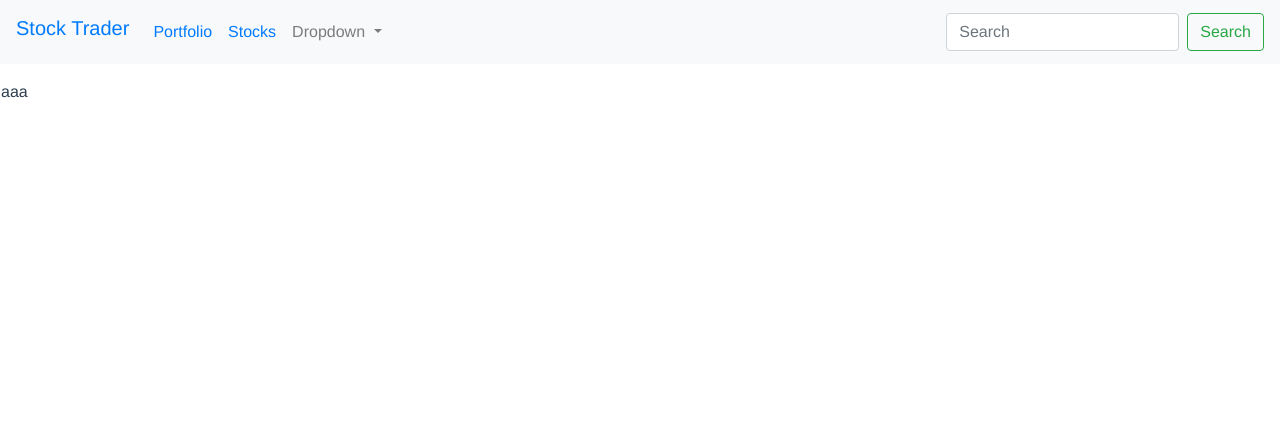
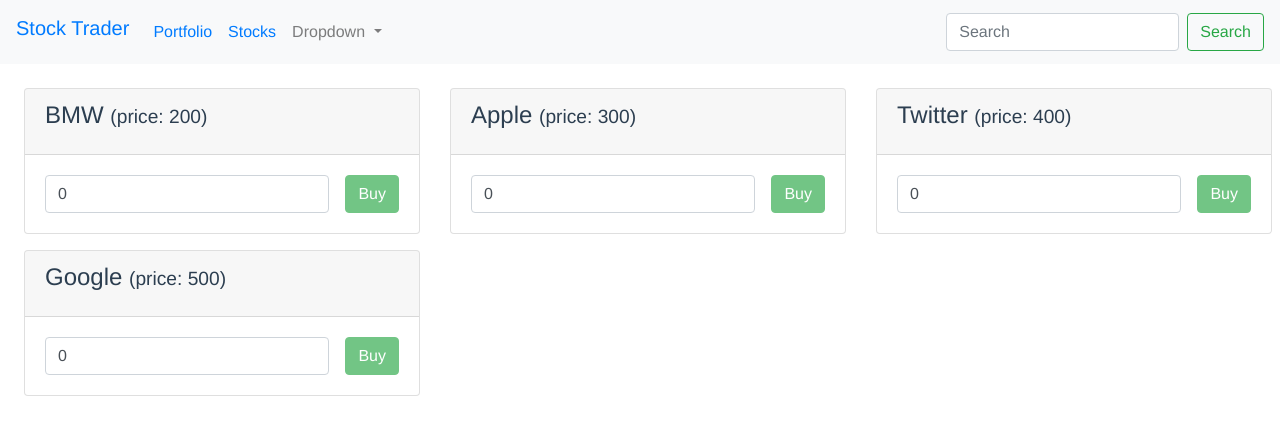
Before and after one commit to hareeshcs33/stock-trader-vue, a Vue app: page /#/stocks in a window 1280 px wide. Shown: the top 432 px of the page. Built offline with nearby package versions, Linux system fonts and the light colour scheme.

Commit message:
UI Updates.

```diff
--- a/package.json
+++ b/package.json
@@ -15,7 +15,7 @@
     "jquery": "^3.4.1",
     "vue": "^2.5.2",
     "vue-router": "^3.1.6",
-    "vuex": "^3.3.0"
+    "vuex": "^3.5.1"
   },
   "devDependencies": {
     "autoprefixer": "^7.1.2",
--- a/src/App.vue
+++ b/src/App.vue
@@ -15,18 +15,12 @@
 import HeaderComponent from '@/components/header-component.vue'
 
 export default {
-  name: 'App',
-  data() {
-    return {
-
-    }
-  },
   components: {
     HeaderComponent,
   },
   created(){
     this.$store.dispatch('initStocks');
-  },
+  }
 }
 </script>
 
--- a/src/components/stocks/Stocks.vue
+++ b/src/components/stocks/Stocks.vue
@@ -1,5 +1,5 @@
 <template>
-    <div class="row">aaa
+    <div class="row">
        <stock
             v-for="(stock, index) in stocks"
             :key="index"
@@ -15,7 +15,7 @@
     },
     computed: {
         stocks(){
-            console.log('computed stocks', this.$store.getters.stocks)
+            // console.log('computed stocks', this.$store.getters.stocks);
             return this.$store.getters.stocks;
         }
     }
--- a/src/store/modules/stocks.js
+++ b/src/store/modules/stocks.js
@@ -1,4 +1,4 @@
-import stocks from '../../data/stocks';
+import stocksData from '../../data/stocks';
 
 const state = {
     stocks: []
@@ -6,7 +6,7 @@
 
 const mutations = {
     'SET_STOCKS' (state, stocks) {
-        state.stocks = stocks;
+        state.stocks = [...stocks];
     },
     'RND_STOCKS' (state) {
 
@@ -18,7 +18,7 @@
         commit();
     },
     initStocks: ({commit}) => {
-        commit('SET_STOCKS', stocks)
+        commit('SET_STOCKS', stocksData)
     },
     randomizeStocks: ({commit}) => {
         commit('RND_STOCKS');
@@ -27,7 +27,7 @@
 
 const getters = {
     stocks: state => {
-        state.stocks;
+        return state.stocks;
     }
 }
 
--- a/src/store/store.js
+++ b/src/store/store.js
@@ -1,6 +1,8 @@
 import Vue from 'vue';
 import Vuex from 'vuex';
+
 import stocks from './modules/stocks'
+
 Vue.use(Vuex);
 
 export default new Vuex.Store({
```
Also changed, not shown: 1 other file (tests, documents, lock files or other folders).
